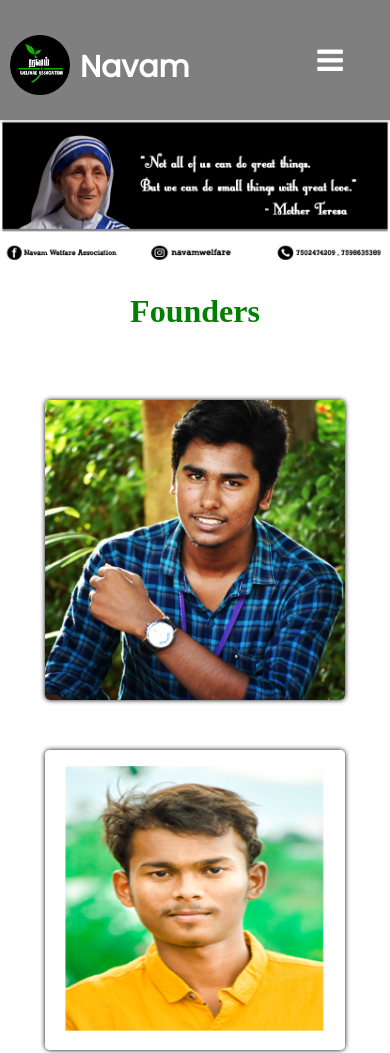
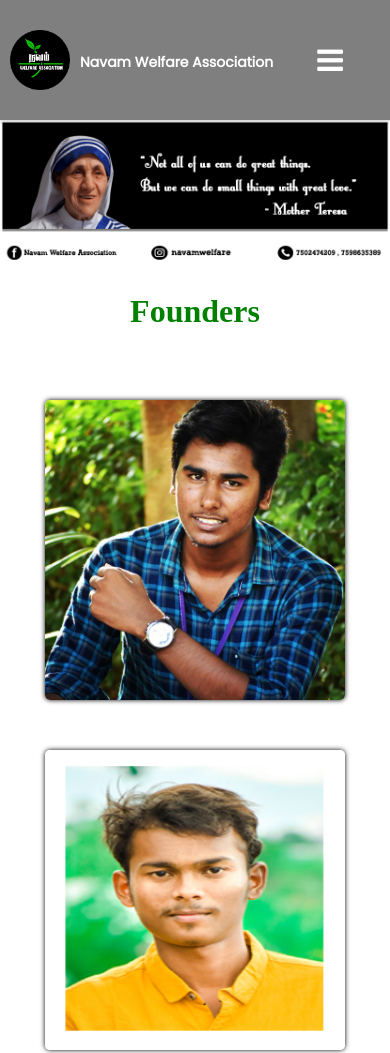
Before and after one commit to Navamwelfareassociation/Navamwelfareassociation.github.io, a plain HTML site: page index.html in a window 390 px wide. Shown: the top 1053 px of the page. Drawn offline with nearby package versions, Linux system fonts and the light colour scheme.

Commit message:
Final review

```diff
--- a/css/nav.css
+++ b/css/nav.css
@@ -25,7 +25,8 @@ header{
 span{
     position: absolute;
     color:#fff;
-    font-size:45px;
+    line-height:60px;
+    font-size:30px;
     font-family: 'Poppins', sans-serif;
     font-weight: 700;
 }
@@ -266,13 +267,13 @@ i{
         padding:0;
     }
     .logo img{
-        margin-top:15px;
+        margin-top:10px;
         height:60px;
         width:60px;
     }
     span{
-        font-size:30px;
-        margin:15px 10px;
+        font-size:14px;
+        margin:2px 10px;
     }
     .bar{
         display:block;
--- a/index.html
+++ b/index.html
@@ -10,7 +10,7 @@
     <title>Navam Welfare Association</title>
 </head>
 <body>
-    <header><a href="#Home" class="logo"><img src="img/logo.png" alt=""></a><span>Navam</span>
+    <header><a href="#Home" class="logo"><img src="img/logo.png" alt=""></a><span>Navam Welfare Association</span>
         <div class="bar"></div>
         <nav>
             <ul>
@@ -63,7 +63,7 @@
             <div class="contact-content">
                 <h2>Office Bearers</h2>
                 <ul>
-                    <li>Nithyanandhan - President</li>
+                    <li>S.Nithyanandhan - President</li>
                     <li>K.C.Gayathri        - Vice President</li>
                     <li>S.Arjun Karthikeyan - Secretary</li>
                     <li>C.Abinaya             - Joint Secretary</li>
```
